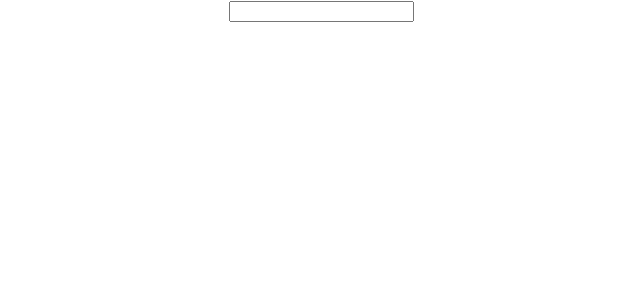
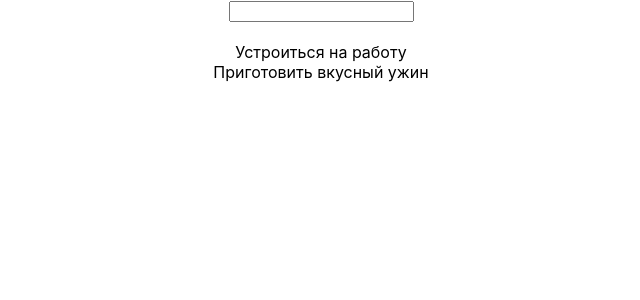
Before and after one commit to deniserokhin1/react-hooks-training, a React (Create React App) app: page / in a window 1280 px wide. Shown: the top 300 px of the page, without its empty margins (319-959 px from the left). Built offline with nearby package versions, Linux system fonts and the light colour scheme.

Commit message:
Хук useReducer

```diff
--- a/package.json
+++ b/package.json
@@ -39,5 +39,8 @@
       "last 1 firefox version",
       "last 1 safari version"
     ]
+  },
+  "devDependencies": {
+    "redux": "^4.2.0"
   }
 }
--- a/src/App.tsx
+++ b/src/App.tsx
@@ -1,24 +1,60 @@
-import React, { useState } from "react";
+import React, { useLayoutEffect, useReducer, useRef, useState } from "react";
 import "./App.css";
+import { COMPLETE, initialState, reducer, UNCOMPLETE } from "./reducer";
+import { Dispatch } from "redux";
 
 interface IData {
   name: string;
   phone: number;
 }
 
+interface ITodo {
+  name: string;
+  isCompleted: boolean;
+}
+
 function App() {
   const [data, setData] = useState<IData>({
     name: "",
     phone: 0,
-  } as IData);
+  });
 
   const handleInput = (e: React.ChangeEvent<HTMLInputElement>) => {
     setData({ ...data, name: e.target.value });
   };
+
+  const inputRef = useRef<HTMLInputElement>(null);
+
+  useLayoutEffect(() => {
+    console.log(data.phone);
+    console.log(inputRef.current?.value);
+  });
+
+  const [state, dispatch] = useReducer(reducer, initialState);
+
   return (
     <div className="App">
-      <input type="text" value={data.name} onChange={handleInput} />
+      <input
+        type="text"
+        value={data.name}
+        onChange={handleInput}
+        ref={inputRef}
+      />
       <h2>{data.name}</h2>
+      {state.map((i: ITodo, id: number) => (
+        <div
+          key={id}
+          style={{ color: i.isCompleted ? "grey" : "black" }}
+          onClick={() =>
+            dispatch({
+              type: i.isCompleted ? UNCOMPLETE : COMPLETE,
+              payload: i.name,
+            })
+          }
+        >
+          {i.name}
+        </div>
+      ))}
     </div>
   );
 }
--- /dev/null
+++ b/src/reducer.ts
@@ -0,0 +1,40 @@
+export const COMPLETE = "COMPLETED";
+export const UNCOMPLETE = "UNCOMPLETED";
+
+interface IAction {
+  type: string;
+  payload: string;
+}
+
+interface IState {
+  name: string;
+  isCompleted: boolean;
+}
+
+export const initialState = [
+  {
+    name: "Устроиться на работу",
+    isCompleted: false,
+  },
+  {
+    name: "Приготовить вкусный ужин",
+    isCompleted: false,
+  },
+];
+
+export const reducer = (state: IState[], action: IAction) => {
+  switch (action.type) {
+    case COMPLETE:
+      return state.map((i) => {
+        if (i.name === action.payload) i.isCompleted = true;
+        return i;
+      });
+    case UNCOMPLETE:
+      return state.map((i) => {
+        if (i.name === action.payload) i.isCompleted = false;
+        return i;
+      });
+    default:
+      return state;
+  }
+};
```
Also changed, not shown: 1 other file (tests, documents, lock files or other folders).
